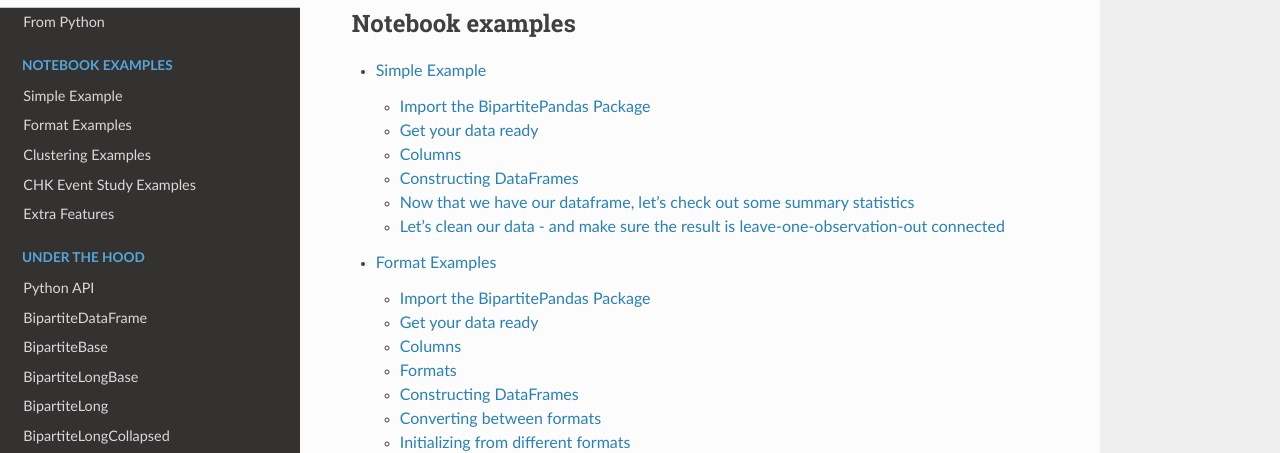
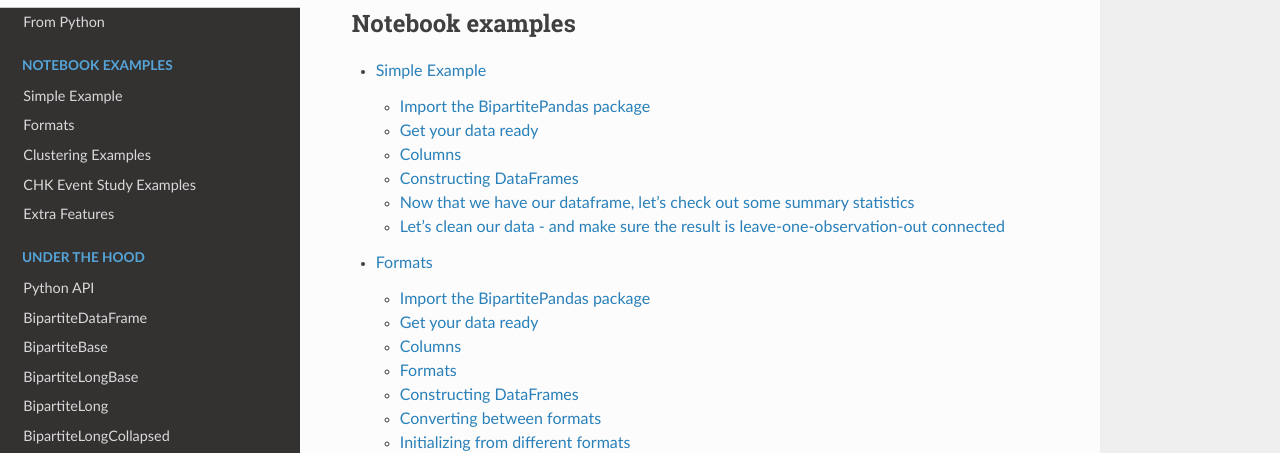
Before and after one commit to tlamadon/bipartitepandas, a Sphinx documentation site: the page built from docs/source/index.rst, in a window 1280 px wide and 900 px high, scrolled down 1129 px. Shown: the part 161-614 px from the top of the window. Built offline with Sphinx 7.4.7 and the Read the Docs theme 2.0.0, drawn with Linux system fonts in a browser that asks for light colours.

Commit message:
Update documentation

```diff
--- a/docs/source/index.rst
+++ b/docs/source/index.rst
@@ -12,7 +12,7 @@
   :maxdepth: 2
 
   Simple Example <notebooks/simple_example>
-  Format Examples <notebooks/format_examples>
+  Formats <notebooks/formats>
   Clustering Examples <notebooks/clustering_examples>
   CHK Event Study Examples <notebooks/chk_examples>
   Extra Features <notebooks/extra_features_examples>
```
Also changed, not shown: docs/source/notebooks/formats.ipynb, docs/source/notebooks/simple_example.ipynb.
